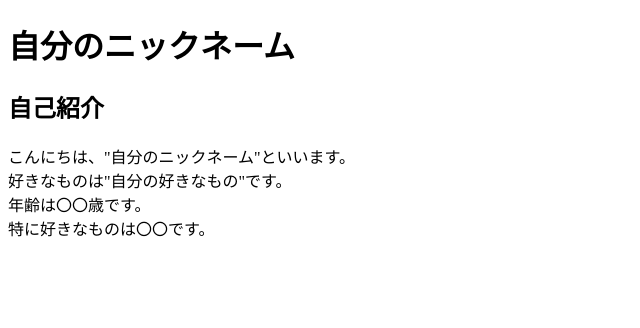
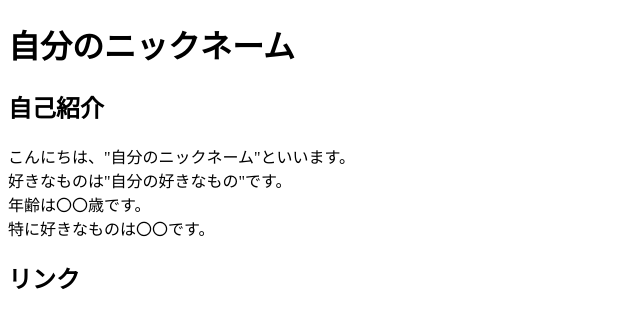
Before and after one commit to hota1024/my-web-site-template, a plain HTML site: page index.html in a window 1280 px wide. Shown: the whole page, without its empty margins (0-640 px from the left). Drawn offline with Linux system fonts and the light colour scheme.

Commit message:
リンクヘッダーを追加

```diff
--- a/index.html
+++ b/index.html
@@ -12,5 +12,6 @@
     年齢は〇〇歳です。<br />
     特に好きなものは〇〇です。<br />
   </p>
+  <h2>リンク</h2>
 </body>
 </html>
```
